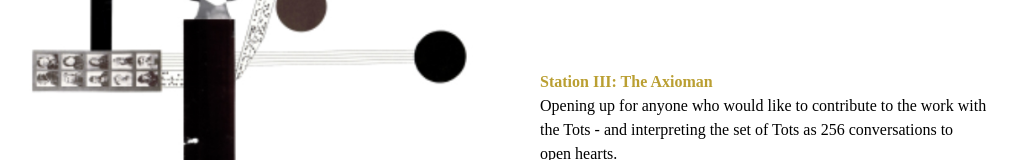
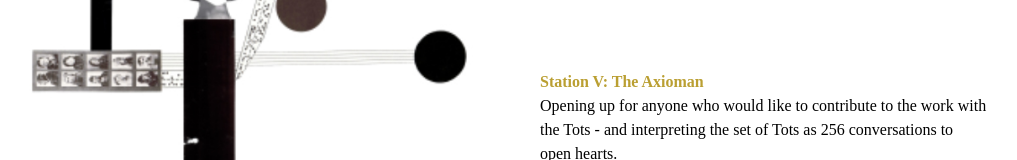
Before and after one commit to kartoteket/studioaoa, a Nuxt app: page /process/stations in a window 1280 px wide. Shown: the part 3618-3778 px from the top of the page, without its empty margins (212-1229 px from the left). Built offline with nearby package versions, Linux system fonts and the light colour scheme; a web font is replaced by a local one.

Commit message:
Fix typo

```diff
--- a/pages/process/stations/index.vue
+++ b/pages/process/stations/index.vue
@@ -62,13 +62,13 @@ export default {
             'Bringing the Tots into Nature and Nature into the Tots - and interpreting them as a series of projects to help restitute an honourable relationship to nature.  '
         },
         {
-          title: 'Station III: The Axioman',
+          title: 'Station V: The Axioman',
           img: require('assets/img/process/axioman.jpg'),
           text:
             'Opening up for anyone who would like to contribute to the work with the Tots  - and interpreting the set of Tots as 256 conversations to open hearts.'
         },
         {
-          title: 'Station V: Nefer',
+          title: 'Station VI: Nefer',
           img: require('assets/img/process/nefer.jpg'),
           text:
             'Expanding the visual dimension of the Tots  - and interpreting the set of Tots as the 256 pages of a special book teaching the Language of Patterns.'
```
